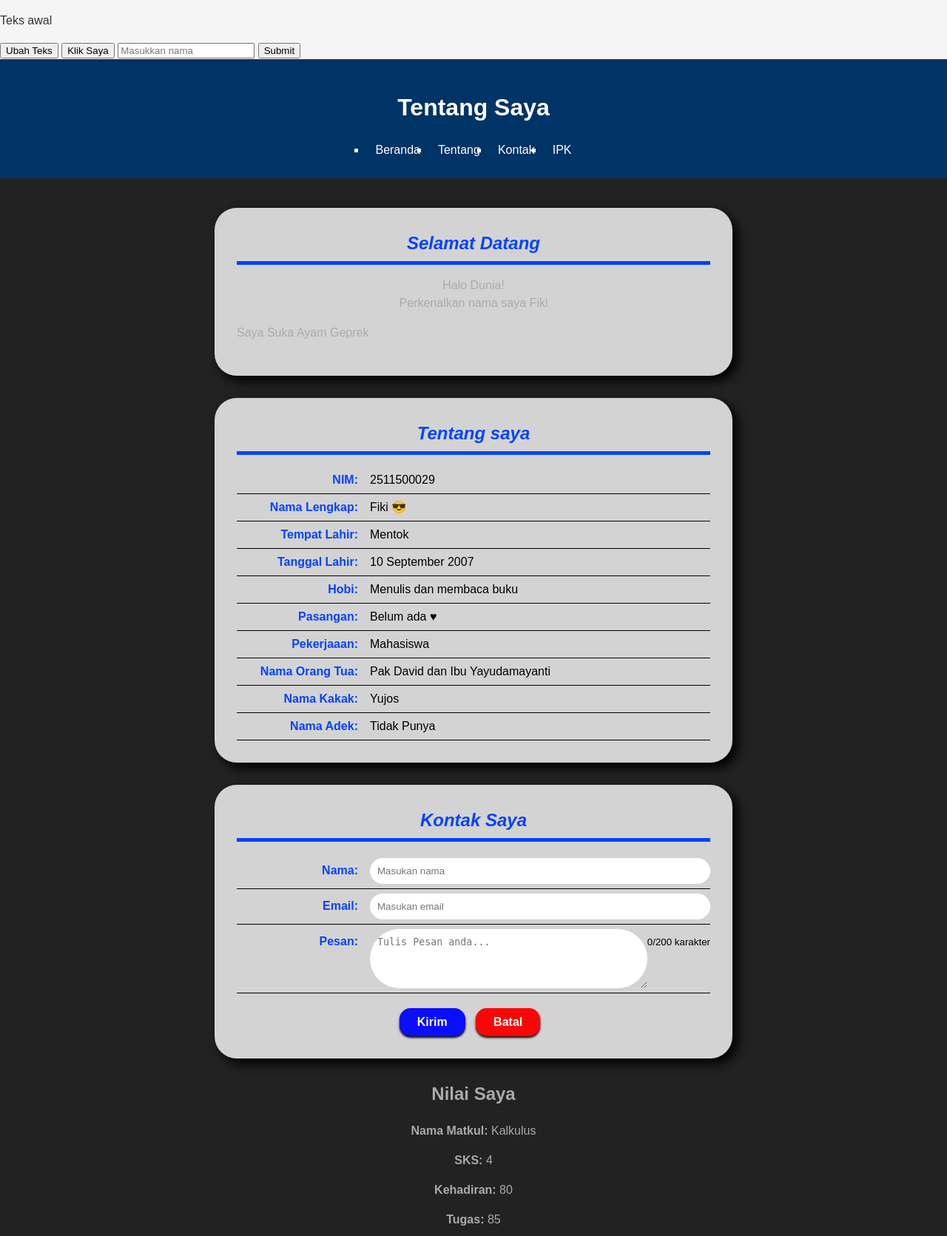
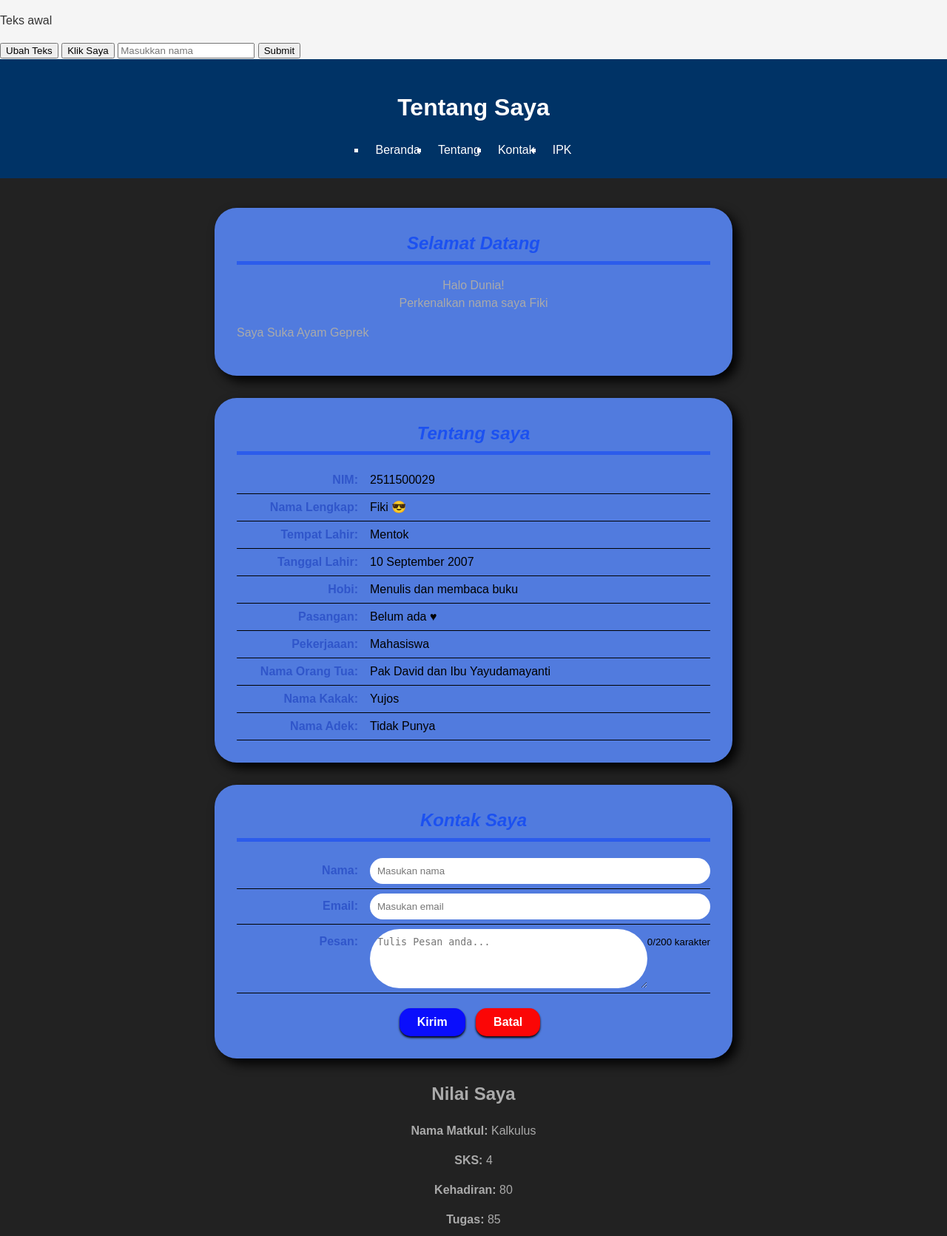
Before and after one commit to FikiNih/2511500029-PWD-TI1A-25261, a PHP site: page /pertemuan-06/index.php in a window 1280 px wide. Shown: the top 1671 px of the page at 74% size. Run offline with PHP 8.4, Linux system fonts and the light colour scheme.

Commit message:
hello.php

```diff
--- a/pertemuan-06/style.css
+++ b/pertemuan-06/style.css
@@ -52,7 +52,7 @@ header li a:active {
 #Home,
 #About,
 #Contact {
-    background-color: lightgray;
+    background-color: rgb(81, 123, 222);
     border-radius: 30px;
     padding: 30px;
     max-width: 700px;
@@ -63,8 +63,8 @@ header li a:active {
 #Home h2,
 #About h2,
 #Contact h2 {
-    color: #0342ff;
-    border-bottom: 5px solid #0342ff;
+    color: #1c51f0;
+    border-bottom: 5px solid #2c5ceb;
     padding-bottom: 6px;
     margin-top: 0;
     margin-bottom: 16px;
@@ -93,7 +93,7 @@ header li a:active {
 #About strong,
 #Contact label>span {
     min-width: 180px;
-    color: #0342ff;
+    color: #3056ca;
     font-weight: 600;
     text-align: right;
     padding-right: 16px;
```
